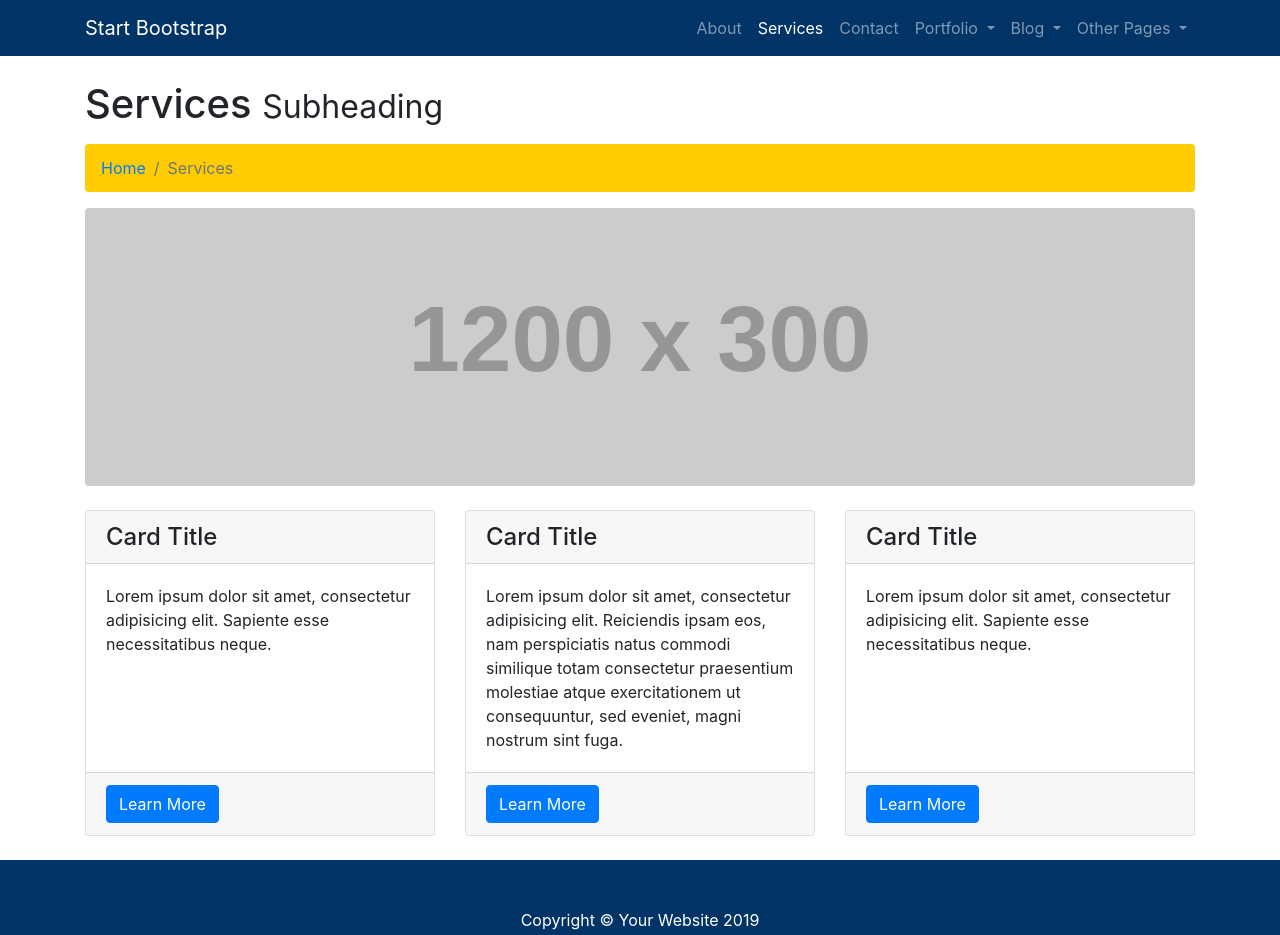
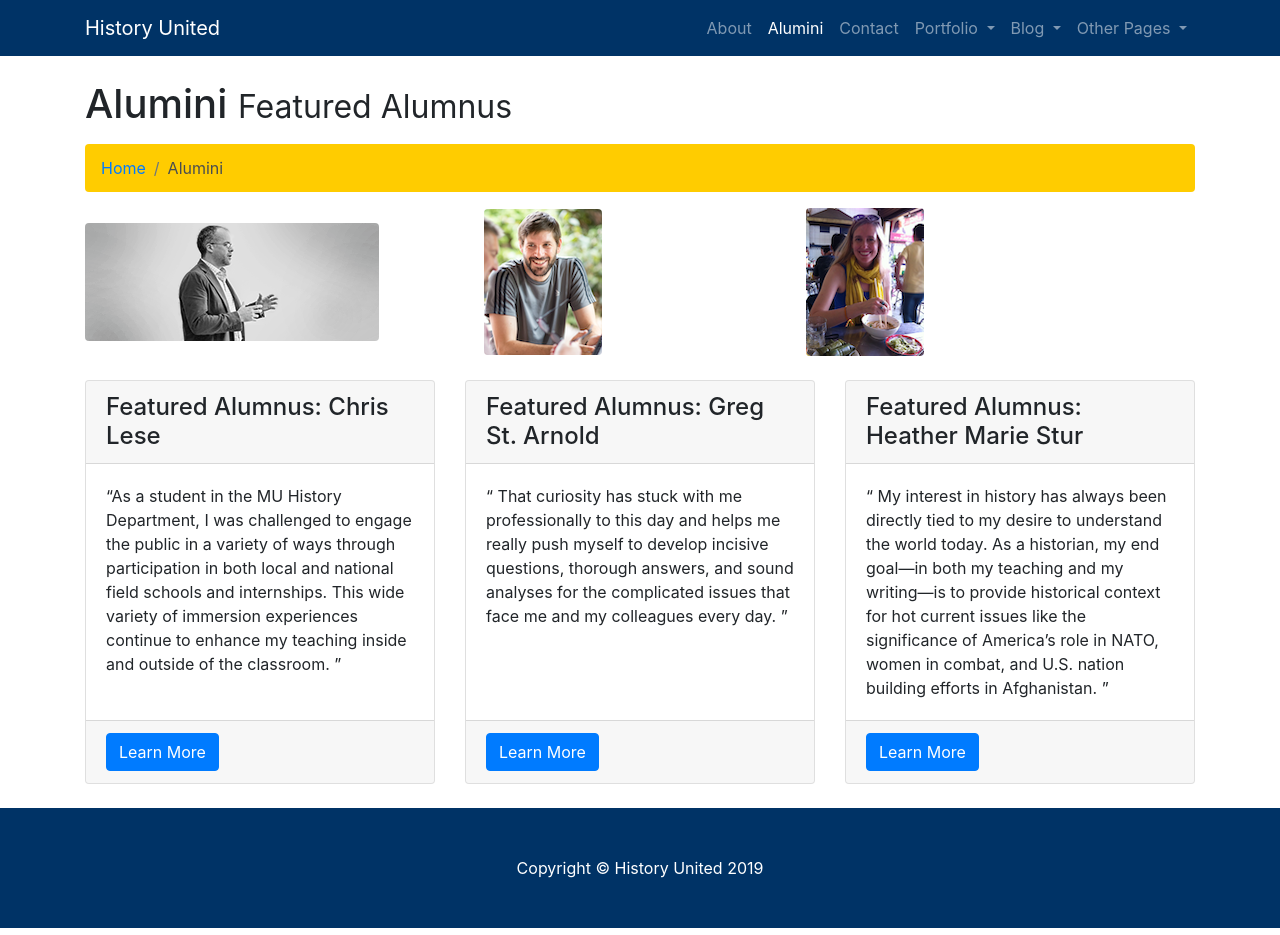
Before and after one commit to JosephPawlowski1/HistoryHub, a website: page services.html in a window 1280 px wide. Drawn offline with Linux system fonts and the light colour scheme; placeholder pictures from the web are drawn by us.

Commit message:
changed title and updated forms

```diff
--- a/services.html
+++ b/services.html
@@ -23,7 +23,7 @@
   <!-- Navigation -->
   <nav class="navbar fixed-top navbar-expand-lg navbar-dark bg-dark fixed-top">
     <div class="container">
-      <a class="navbar-brand" href="index.html">Start Bootstrap</a>
+      <a class="navbar-brand" href="index.html">History United</a>
       <button class="navbar-toggler navbar-toggler-right" type="button" data-toggle="collapse" data-target="#navbarResponsive" aria-controls="navbarResponsive" aria-expanded="false" aria-label="Toggle navigation">
         <span class="navbar-toggler-icon"></span>
       </button>
@@ -33,7 +33,7 @@
             <a class="nav-link" href="about.html">About</a>
           </li>
           <li class="nav-item active">
-            <a class="nav-link" href="services.html">Services</a>
+            <a class="nav-link" href="services.html">Alumini</a>
           </li>
           <li class="nav-item">
             <a class="nav-link" href="contact.html">Contact</a>
@@ -81,52 +81,65 @@
   <div class="container">
 
     <!-- Page Heading/Breadcrumbs -->
-    <h1 class="mt-4 mb-3">Services
-      <small>Subheading</small>
+    <h1 class="mt-4 mb-3">Alumini
+      <small>Featured Alumnus</small>
     </h1>
 
     <ol class="breadcrumb">
       <li class="breadcrumb-item">
         <a href="index.html">Home</a>
       </li>
-      <li class="breadcrumb-item active">Services</li>
+      <li class="breadcrumb-item active">Alumini</li>
     </ol>
 
     <!-- Image Header -->
-    <img class="img-fluid rounded mb-4" src="http://placehold.it/1200x300" alt="">
+    <img class="img-fluid rounded mb-4" src="imgs/chris-lese-index-1.png" id="img-fluid">
+
+
+    <img class="img-fluid rounded mb-4" src="imgs/st-arnold.png" id="img-fluid" hspace="100">
+
+    <img class="img-fluid rounded mb-4" src="imgs/heather.png" id="img-fluid" hspace="100">
+
+   <!-- <img class="img-fluid rounded mb-4" src="imgs/kennelly.jpg" id="img-fluid" hspace="100"> -->
 
     <!-- Marketing Icons Section -->
     <div class="row">
       <div class="col-lg-4 mb-4">
         <div class="card h-100">
-          <h4 class="card-header">Card Title</h4>
+          <h4 class="card-header">Featured Alumnus: Chris Lese </h4>
           <div class="card-body">
-            <p class="card-text">Lorem ipsum dolor sit amet, consectetur adipisicing elit. Sapiente esse necessitatibus neque.</p>
+            <p class="card-text">“As a student in the MU History Department,
+              I was challenged to engage the public in a variety of ways through participation in both local and national field schools and internships.
+              This wide variety of immersion experiences continue to enhance my teaching inside and outside of the classroom. ”</p>
           </div>
           <div class="card-footer">
-            <a href="#" class="btn btn-primary">Learn More</a>
+            <a href="https://www.marquette.edu/history/alumni.php" class="btn btn-primary">Learn More</a>
           </div>
         </div>
       </div>
       <div class="col-lg-4 mb-4">
         <div class="card h-100">
-          <h4 class="card-header">Card Title</h4>
+          <h4 class="card-header">Featured Alumnus: Greg St. Arnold</h4>
           <div class="card-body">
-            <p class="card-text">Lorem ipsum dolor sit amet, consectetur adipisicing elit. Reiciendis ipsam eos, nam perspiciatis natus commodi similique totam consectetur praesentium molestiae atque exercitationem ut consequuntur, sed eveniet, magni nostrum sint fuga.</p>
+            <p class="card-text"> “ That curiosity has stuck with me
+              professionally to this day and helps me really push myself to develop incisive questions, thorough answers,
+              and sound analyses for the complicated issues that face me and my colleagues every day. ”</p>
           </div>
           <div class="card-footer">
-            <a href="#" class="btn btn-primary">Learn More</a>
+            <a href="https://www.marquette.edu/history/alumni.php" class="btn btn-primary">Learn More</a>
           </div>
         </div>
       </div>
       <div class="col-lg-4 mb-4">
         <div class="card h-100">
-          <h4 class="card-header">Card Title</h4>
+          <h4 class="card-header">Featured Alumnus:  Heather Marie Stur</h4>
           <div class="card-body">
-            <p class="card-text">Lorem ipsum dolor sit amet, consectetur adipisicing elit. Sapiente esse necessitatibus neque.</p>
+            <p class="card-text">“ My interest in history has always been directly tied to my desire to understand the world today.
+              As a historian, my end goal—in both my teaching and my writing—is to provide historical context for hot current issues
+              like the significance of America’s role in NATO, women in combat, and U.S. nation building efforts in Afghanistan. ”</p>
           </div>
           <div class="card-footer">
-            <a href="#" class="btn btn-primary">Learn More</a>
+            <a href="https://www.marquette.edu/history/alumni.php" class="btn btn-primary">Learn More</a>
           </div>
         </div>
       </div>
@@ -139,7 +152,7 @@
   <!-- Footer -->
   <footer class="py-5 bg-dark">
     <div class="container">
-      <p class="m-0 text-center text-white">Copyright &copy; Your Website 2019</p>
+      <p class="m-0 text-center text-white">Copyright &copy; History United 2019</p>
     </div>
     <!-- /.container -->
   </footer>
```
Also changed, not shown: blog-home-1.html (+2 -2 lines), blog-home-2.html (+2 -2 lines), blog-post.html (+2 -2 lines), contact.html (+1 -1 lines), faq.html (+2 -2 lines), full-width.html (+2 -2 lines), portfolio-1-col.html (+2 -2 lines), portfolio-2-col.html (+2 -2 lines), portfolio-3-col.html (+2 -2 lines), portfolio-4-col.html (+2 -2 lines), portfolio-item.html (+2 -2 lines), imgs/alumni.png (added), imgs/chris-lese-index-1.png (added), imgs/heather.png (added), 4 more files, 1 other file.
